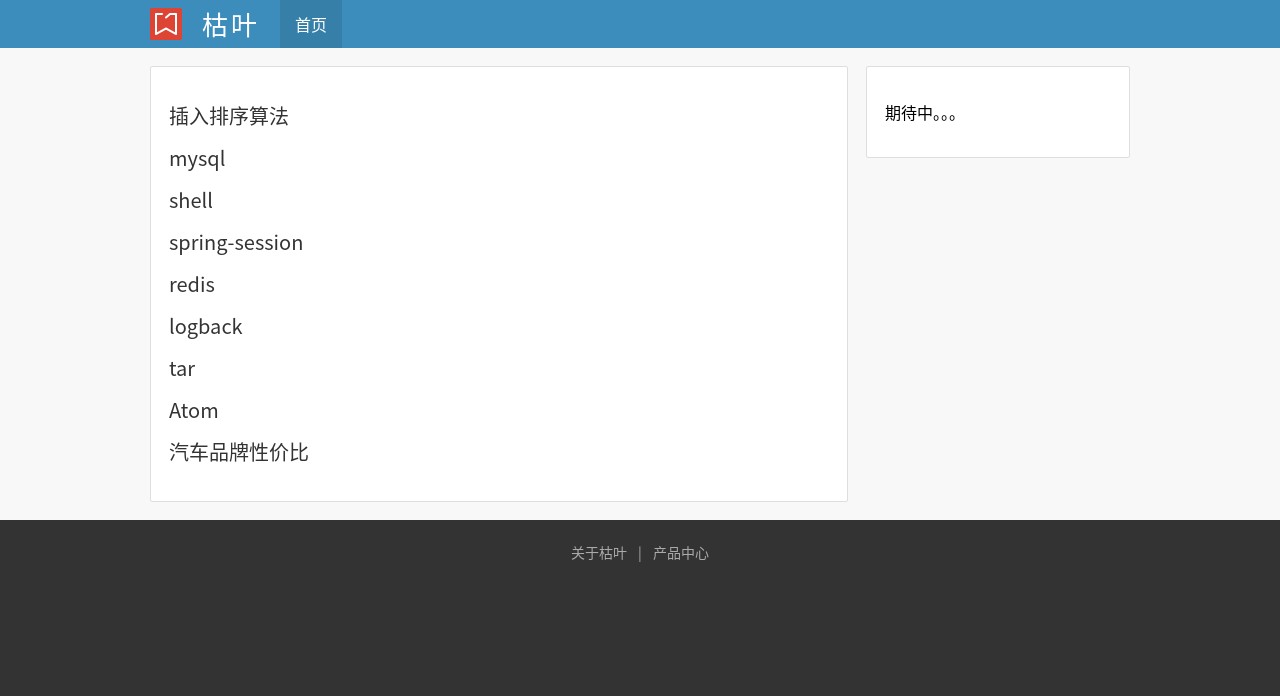
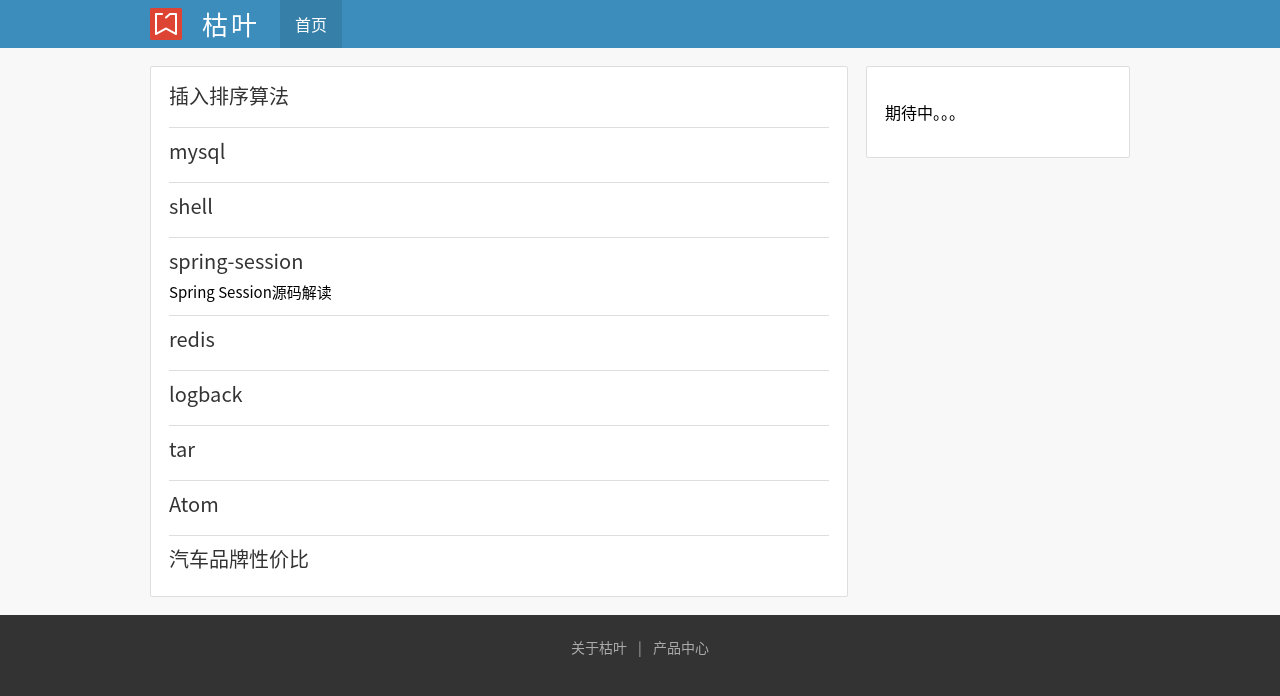
Before and after one commit to kuyer/kuyer.github.com, a Jekyll site: the page built from index.html, in a window 1280 px wide. Shown: the top 696 px of the page. Built offline with Jekyll 4.4.1, drawn with Linux system fonts in a browser that asks for light colours; the list of posts is cut into pages by our own code.

Commit message:
修改页面样式

```diff
--- a/_layouts/layout.html
+++ b/_layouts/layout.html
@@ -4,6 +4,8 @@
 <meta name="viewport" content="width=device-width, user-scalable=no, initial-scale=1.0, minimum-scale=1.0, maximum-scale=1.0" />
 <meta charset="utf-8" />
 <title>{{ page.title }}</title>
+<meta name="keywords" content="{{ page.tags }}" />
+<meta name="description"  content="{{ page.description }}" />
 <link rel="shortcut icon" href="/favicon.ico" />
 <link rel="stylesheet" href="/css/kuyer.css?v=1" />
 <link rel="stylesheet" media="screen and (max-width: 780px)" href="/css/muyer.css?v=1" />
--- a/_posts/2017-01-25-spring-session.md
+++ b/_posts/2017-01-25-spring-session.md
@@ -1,6 +1,11 @@
 ---
+layout: detail
+permalink: /spring/session
 title: spring-session
-layout: detail
+categories: spring
+tags: session
+description: Spring Session源码解读
+published: true
 ---
 
 # Spring Session源码解读
--- a/index.html
+++ b/index.html
@@ -1,10 +1,13 @@
 ---
+layout: layout
 title: 枯叶
-layout: layout
 ---
 
 <div class="box">
 {% for post in paginator.posts %}
-	<p class="name"><a href="{{ post.url }}" target="_blank">{{ post.title }}</a></p>
+	<div class="lrow">
+		<div class="name"><a href="{{ post.url }}" target="_blank">{{ post.title }}</a></div>
+		<div class="text">{{ post.description }}</div>
+	</div>
 {% endfor %}
 </div>
```
